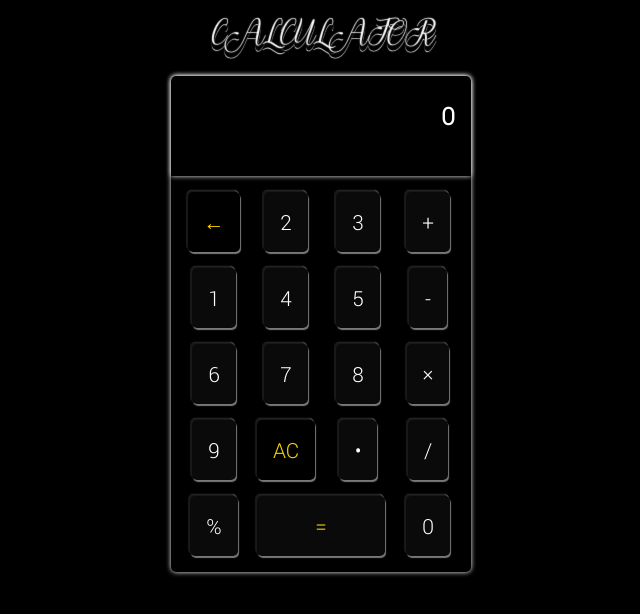
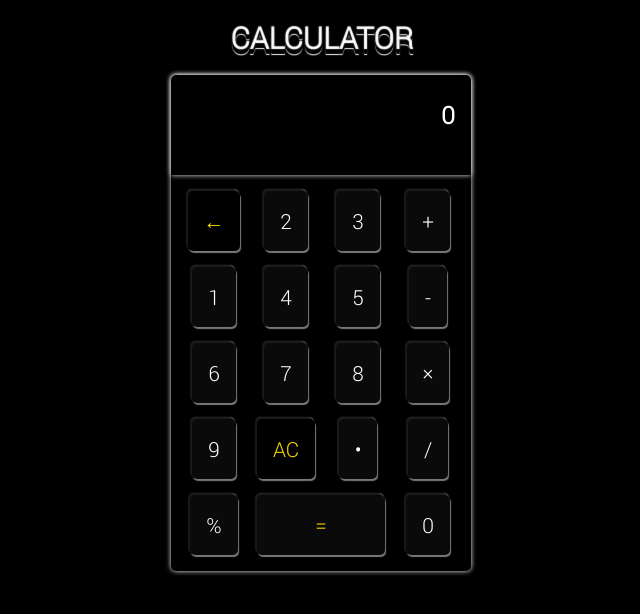
Before and after one commit to obere4u/Tochi_Calculator, a plain HTML site: page index.html in a window 1280 px wide. Shown: the whole page, without its empty margins (319-959 px from the left). Drawn offline with Linux system fonts and the light colour scheme.

Commit message:
Updated the font

```diff
--- a/style.css
+++ b/style.css
@@ -51,14 +51,6 @@
     font-style: normal;
 }
 
-
-@font-face {
-    font-family: 'AnteriSignature';
-    src: url('./Assests/fonts/AnteriSignature_PERSONAL_USE_ONLY.otf') format('opentype');
-    font-weight: 800;
-    font-style: normal;
-}
-
 @font-face {
     font-family: 'Hasklug';
     src: local('Hasklug Light Nerd Font Complete Windows Compatible');
@@ -88,7 +80,7 @@ body {
 
 
 .calculator-wrapper h1 {
-  font-family:  Hasklug, 'AnteriSignature', 'Roboto', sans-serif;
+  font-family:  Hasklug, 'Roboto', sans-serif;
   font-weight: 800;
   font-size: var(--step-1);
   text-transform: uppercase;
```
